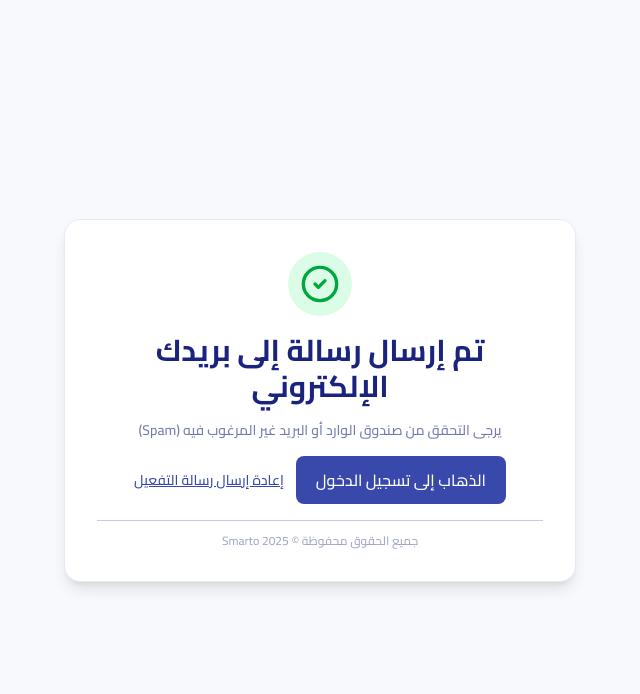
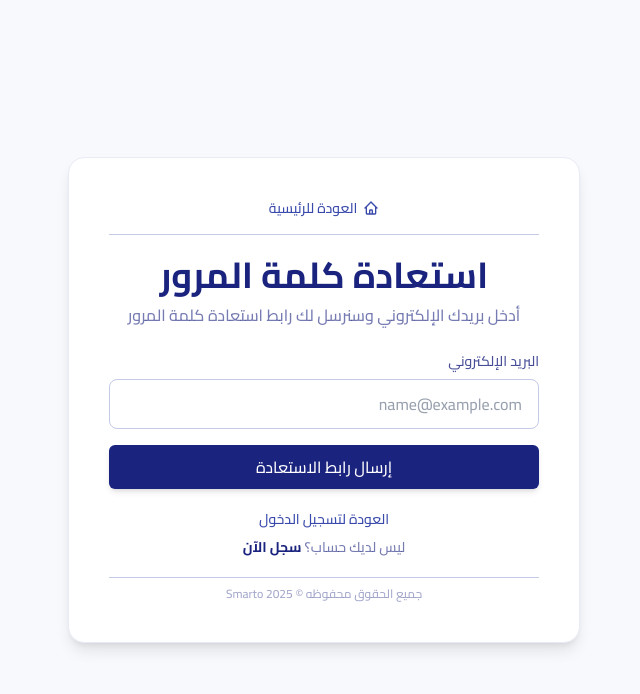
Before and after one commit to Samo-cyber/teacher-website, a Next.js app: page /auth/check-email in a window 1280 px wide. Shown: the top 694 px of the page, without its empty margins (444-1084 px from the left). Built offline with nearby package versions, Linux system fonts and the light colour scheme; no server answers.

Commit message:
forget password

```diff
--- a/src/app/auth/check-email/page.tsx
+++ b/src/app/auth/check-email/page.tsx
@@ -1,75 +1,159 @@
 'use client';
 
 import Link from "next/link";
-import { useSearchParams } from "next/navigation";
-import { useMemo } from "react";
-import { CheckCircle2 } from "lucide-react";
+import { Button } from "@/components/ui/Button";
+import { useState, FormEvent } from "react";
+import { CheckCircle2, ArrowRight } from "lucide-react";
+import supabase from '@/lib/supabase/browserClient';
 
-function maskEmail(email: string) {
-  if (!email) return "";
-  const [local, domain] = email.split("@");
-  if (!domain) return email;
-  if (local.length <= 2) return `${local[0]}***@${domain}`;
-  const visible = Math.min(3, Math.max(1, Math.floor(local.length / 2)));
-  return `${local.slice(0, visible)}***@${domain}`;
+export default function ForgotPasswordPage() {
+    const [email, setEmail] = useState("");
+    const [success, setSuccess] = useState(false);
+    const [error, setError] = useState("");
+    const [loading, setLoading] = useState(false);
+
+    const handleSubmit = async (e: FormEvent) => {
+        e.preventDefault();
+        setError("");
+        setLoading(true);
+
+        try {
+            // 1) نتحقق من وجود الايميل عبر endpoint السيرفر
+            const checkRes = await fetch('/api/auth/check-email', {
+                method: 'POST',
+                headers: { 'Content-Type': 'application/json' },
+                body: JSON.stringify({ email })
+            });
+
+            if (!checkRes.ok) {
+                const json = await checkRes.json().catch(() => ({}));
+                throw new Error(json?.error || 'حدث خطأ أثناء التحقق من الإيميل.');
             }
 
-export default function CheckEmailPage() {
-  const searchParams = useSearchParams();
-  const email = searchParams?.get("email") ?? "";
+            const { exists } = await checkRes.json();
 
-  const maskedEmail = useMemo(() => maskEmail(email), [email]);
+            if (!exists) {
+                // لو مش موجود - مانبعتش reset ونعرض رسالة
+                setError("لا يوجد حساب مسجل بهذا البريد الإلكتروني");
+                setLoading(false);
+                return;
+            }
 
+            // 2) لو موجود — نطلب من Supabase إرسال رابط استعادة كلمة المرور
+            const { error: sbError } = await supabase.auth.resetPasswordForEmail(email, {
+                // اختياري: redirectTo: `${window.location.origin}/auth/callback`
+            });
+
+            if (sbError) {
+                setError(sbError.message || "حدث خطأ أثناء إرسال رابط الاستعادة.");
+            } else {
+                setSuccess(true);
+            }
+        } catch (err: any) {
+            setError(err?.message ?? "حدث خطأ. يرجى المحاولة مرة أخرى.");
+        } finally {
+            setLoading(false);
+        }
+    };
+
+    if (success) {
         return (
-    <div className="min-h-screen flex items-center justify-center py-4 px-4 sm:px-6 lg:px-8 bg-secondary-2/30">
-      <div className="max-w-lg w-full space-y-4 bg-white p-6 sm:p-8 rounded-2xl shadow-lg border border-secondary-2 text-center">
-
-        {/* الدائرة الخضرا + علامة الصح */}
+            <div className="min-h-screen flex items-center justify-center py-6 px-4 sm:px-6 lg:px-8 bg-secondary-2/30">
+                <div className="max-w-lg w-full space-y-5 bg-white p-8 sm:p-10 rounded-2xl shadow-lg border border-secondary-2 text-center">
                     <div className="flex justify-center">
-          <div className="w-16 h-16 bg-green-100 rounded-full flex items-center justify-center">
-            <CheckCircle2 size={40} className="text-green-600" />
+                        <div className="w-20 h-20 bg-green-100 rounded-full flex items-center justify-center">
+                            <CheckCircle2 size={48} className="text-green-600" />
                         </div>
                     </div>
-
-        {/* العنوان */}
-        <h2 className="text-2xl sm:text-3xl font-bold text-primary-1">
-          تم إرسال رسالة إلى بريدك الإلكتروني
-        </h2>
-
-        {/* إظهار الإيميل المقنّع إن وُجد */}
-        {maskedEmail ? (
-          <p className="text-sm text-primary-1/70">
-            أرسلنا الرسالة إلى: <span className="font-medium text-primary-1/90">{maskedEmail}</span>
+                    <h2 className="text-2xl sm:text-3xl font-bold text-primary-1">تم إرسال رابط استعادة كلمة المرور</h2>
+                    <p className="text-sm sm:text-base text-primary-1/60">
+                        تم إرسال رابط استعادة كلمة المرور إلى بريدك الإلكتروني. يرجى التحقق من صندوق الوارد الخاص بك.
                     </p>
-        ) : null}
-
-        {/* الشرح */}
-        <p className="text-sm text-primary-1/60">
-          يرجى التحقق من صندوق الوارد أو البريد غير المرغوب فيه (Spam)
-        </p>
-
-        {/* رابط إعادة الإرسال (اختياري) وزر تسجيل الدخول */}
-        <div className="mt-4 flex flex-col sm:flex-row items-center justify-center gap-3">
-          <Link
-            href="/auth/login"
-            className="inline-flex items-center justify-center px-5 py-3 rounded-lg bg-primary-2 text-white font-medium"
-          >
-            الذهاب إلى تسجيل الدخول
-          </Link>
-
-          <Link
-            href="/auth/resend"
-            className="text-sm text-primary-2 underline hover:text-primary-1"
-          >
-            إعادة إرسال رسالة التفعيل
+                    <div className="pt-2">
+                        <Link href="/auth/login">
+                            <Button className="w-full py-3.5 text-base flex items-center justify-center gap-2">
+                                <span>العودة لتسجيل الدخول</span>
+                                <ArrowRight size={20} />
+                            </Button>
                         </Link>
                     </div>
-
-        {/* فوتر */}
-        <p className="text-xs text-primary-1/40 pt-3 border-t border-secondary-3 mt-4">
-          جميع الحقوق محفوظة © {new Date().getFullYear()} Smarto
-        </p>
                 </div>
             </div>
         );
     }
+
+    return (
+        <div className="min-h-screen flex items-center justify-center py-6 px-4 sm:px-6 lg:px-8 bg-secondary-2/30">
+            <div className="w-full max-w-[95%] sm:max-w-lg space-y-5 bg-white p-8 sm:p-10 rounded-2xl shadow-lg border border-secondary-2">
+                {/* Home Link */}
+                <div className="text-center pb-3 border-b border-secondary-3">
+                    <Link href="/" className="text-sm text-primary-2 hover:text-primary-1 transition-colors inline-flex items-center gap-1.5">
+                        <svg className="w-4 h-4" fill="none" stroke="currentColor" viewBox="0 0 24 24">
+                            <path strokeLinecap="round" strokeLinejoin="round" strokeWidth={2} d="M3 12l2-2m0 0l7-7 7 7M5 10v10a1 1 0 001 1h3m10-11l2 2m-2-2v10a1 1 0 01-1 1h-3m-6 0a1 1 0 001-1v-4a1 1 0 011-1h2a1 1 0 011 1v4a1 1 0 001 1m-6 0h6" />
+                        </svg>
+                        <span>العودة للرئيسية</span>
+                    </Link>
+                </div>
+
+                <div className="text-center">
+                    <h2 className="text-3xl sm:text-4xl font-bold text-primary-1">استعادة كلمة المرور</h2>
+                    <p className="mt-2 text-sm sm:text-base text-primary-1/60">
+                        أدخل بريدك الإلكتروني وسنرسل لك رابط استعادة كلمة المرور
+                    </p>
+                </div>
+                <form className="mt-6 space-y-4" onSubmit={handleSubmit}>
+                    {error && (
+                        <div className="bg-red-50 border border-red-200 text-red-600 px-4 py-3 rounded-lg text-sm">
+                            <p className="font-medium">{error}</p>
+                            <p className="mt-1.5">
+                                <Link href="/auth/signup" className="underline hover:text-red-700">
+                                    ليس لديك حساب؟ سجل الآن
+                                </Link>
+                            </p>
+                        </div>
+                    )}
+                    <div>
+                        <label htmlFor="email" className="block text-sm font-medium text-primary-1/80 mb-2">
+                            البريد الإلكتروني
+                        </label>
+                        <input
+                            id="email"
+                            name="email"
+                            type="email"
+                            autoComplete="email"
+                            required
+                            value={email}
+                            onChange={(e) => setEmail(e.target.value)}
+                            className="appearance-none relative block w-full px-4 py-3 border border-secondary-3 placeholder-gray-400 text-primary-1 rounded-lg focus:outline-none focus:ring-2 focus:ring-primary-2/20 focus:border-primary-2 text-base transition-all"
+                            placeholder="name@example.com"
+                        />
+                    </div>
+
+                    <div>
+                        <Button type="submit" className="w-full py-3.5 text-base" disabled={loading}>
+                            {loading ? "جاري الإرسال..." : "إرسال رابط الاستعادة"}
+                        </Button>
+                    </div>
+                </form>
+
+                <div className="text-center text-sm space-y-2">
+                    <div>
+                        <Link href="/auth/login" className="font-medium text-primary-2 hover:text-primary-1">
+                            العودة لتسجيل الدخول
+                        </Link>
+                    </div>
+                    <div>
+                        <span className="text-primary-1/60">ليس لديك حساب؟ </span>
+                        <Link href="/auth/signup" className="font-bold text-primary-1 hover:text-primary-2">
+                            سجل الآن
+                        </Link>
+                    </div>
+                </div>
+
+                <div className="text-center text-xs text-primary-1/40 pt-2 border-t border-secondary-3">
+                    <p>جميع الحقوق محفوظه © {new Date().getFullYear()} Smarto</p>
+                </div>
+            </div>
+        </div>
+    );
+}
--- /dev/null
+++ b/src/app/auth/check-email/route.ts
@@ -0,0 +1,34 @@
+// src/app/api/auth/check-email/route.ts
+import { NextResponse } from 'next/server';
+import { createClient } from '@supabase/supabase-js';
+
+const supabaseAdmin = createClient(
+    process.env.NEXT_PUBLIC_SUPABASE_URL!,
+    process.env.SUPABASE_SERVICE_ROLE_KEY! // ضع هنا الـ SERVICE ROLE KEY في env (غير NEXT_PUBLIC)
+);
+
+export async function POST(req: Request) {
+    try {
+        const body = await req.json();
+        const email = (body?.email ?? "").toString().trim().toLowerCase();
+        if (!email) {
+            return NextResponse.json({ error: "email is required" }, { status: 400 });
+        }
+
+        // نتحقق من وجود المستخدم داخل auth.users
+        const { data, error } = await supabaseAdmin
+            .from('auth.users')
+            .select('id')
+            .eq('email', email)
+            .limit(1);
+
+        if (error) {
+            return NextResponse.json({ error: error.message }, { status: 500 });
+        }
+
+        const exists = Array.isArray(data) && data.length > 0;
+        return NextResponse.json({ exists });
+    } catch (err: any) {
+        return NextResponse.json({ error: err?.message ?? "Server error" }, { status: 500 });
+    }
+}
```
Lines whose indentation alone changed are shown as unchanged.
